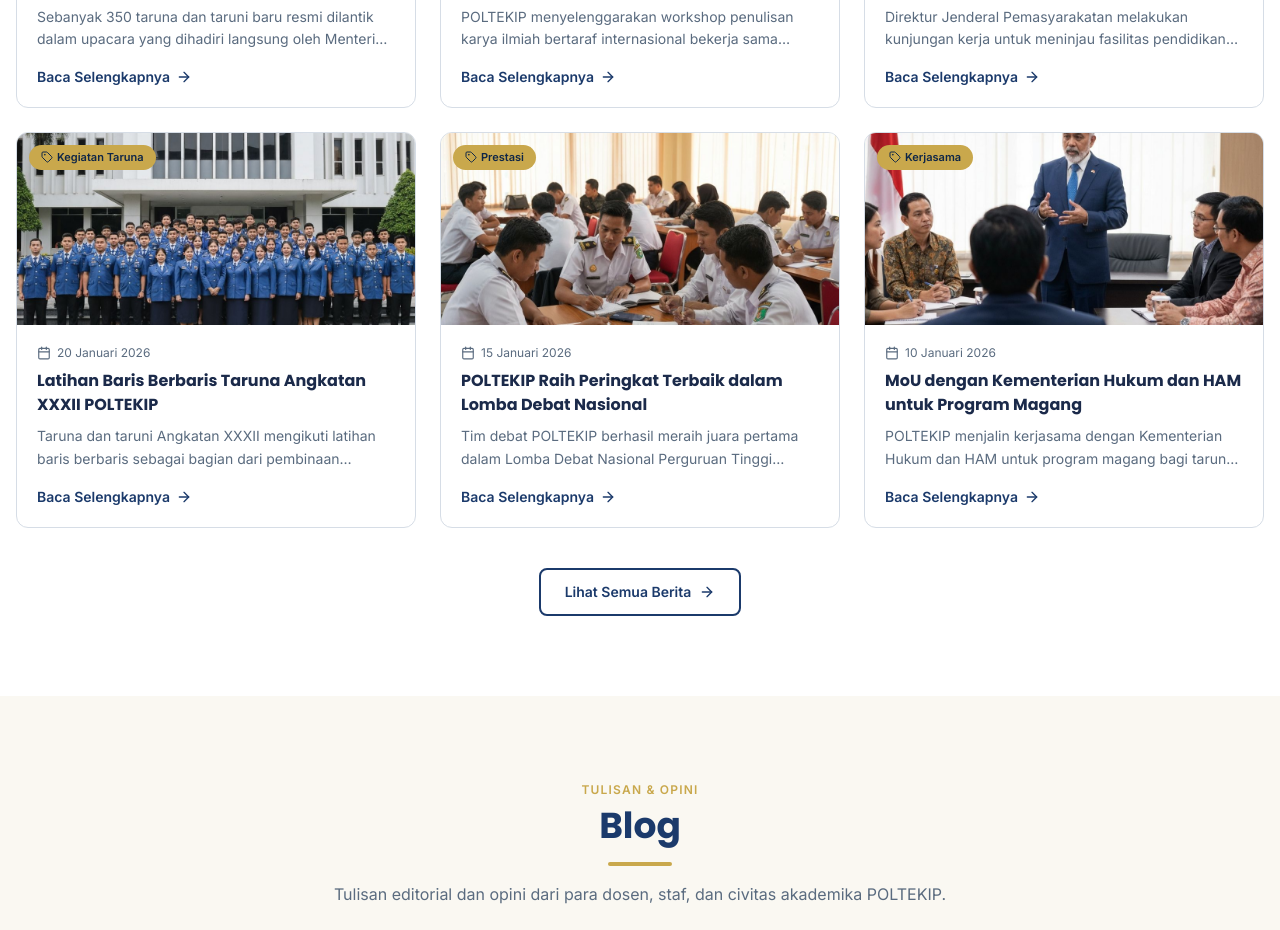
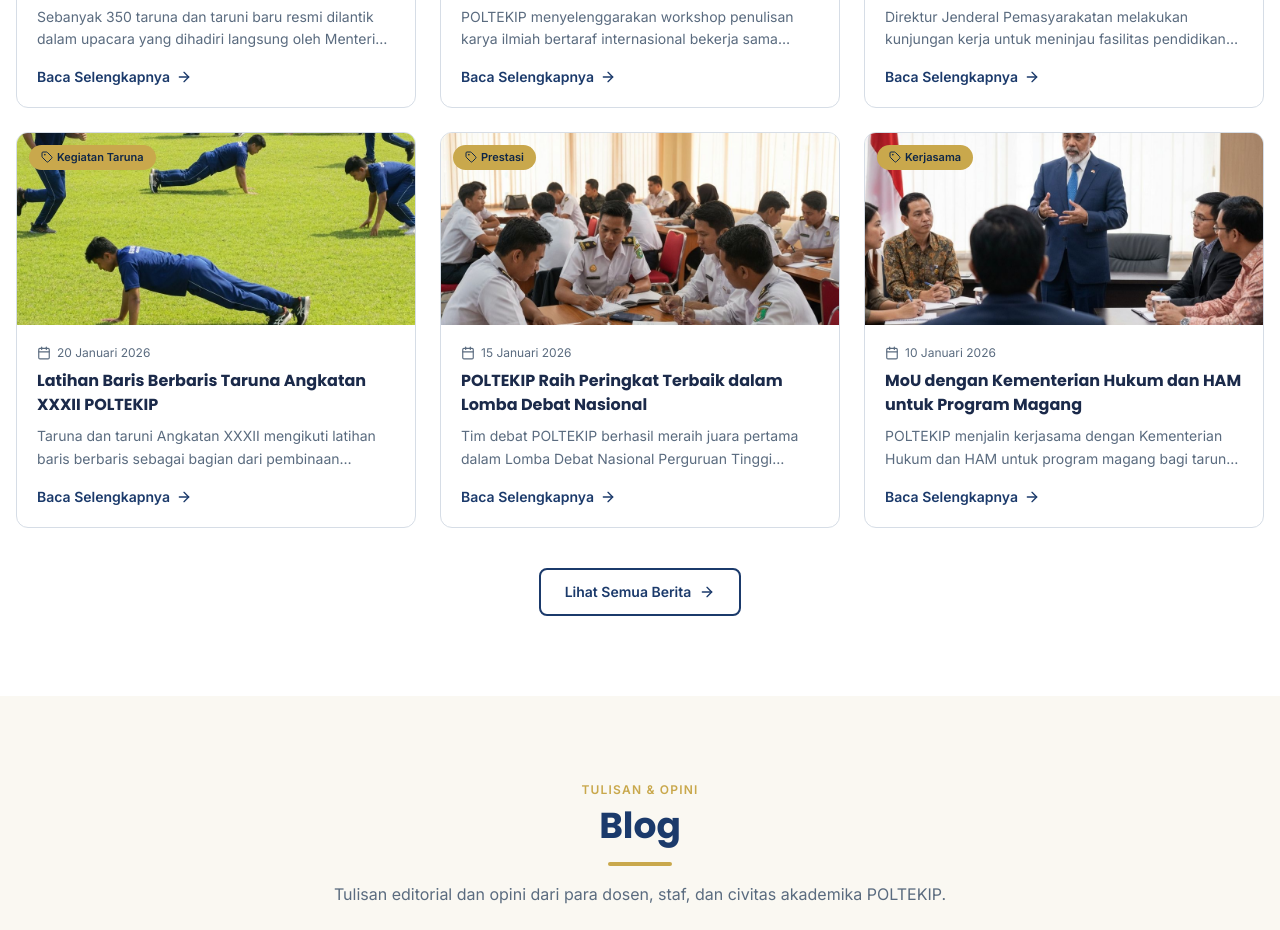
Before and after one commit to afdhika/poltek-imipas, a Next.js app: page / in a window 1280 px wide. Shown: the part 2860-3790 px from the top of the page. Built offline with nearby package versions, Linux system fonts and the light colour scheme.

Commit message:
Update detail berita dan berita

```diff
--- a/app/berita/[slug]/page.tsx
+++ b/app/berita/[slug]/page.tsx
@@ -157,7 +157,7 @@ const articles = {
     title: "Latihan Baris Berbaris Taruna Angkatan XXXII POLTEKIP",
     subtitle:
       "Taruna dan taruni Angkatan XXXII mengikuti latihan baris berbaris sebagai bagian dari pembinaan karakter dan disiplin.",
-    image: "/images/gallery-1.jpg",
+    image: "/images/gallery-4.jpg",
     author: {
       name: "Tim Liputan POLTEKIP",
       role: "Tim Dokumentasi",
@@ -303,7 +303,7 @@ const related = [
   },
   {
     id: 4,
-    image: "/images/gallery-1.jpg",
+    image: "/images/gallery-5.jpg",
     category: "Kegiatan Taruna",
     date: "20 Januari 2026",
     title: "Latihan Baris Berbaris Taruna Angkatan XXXII POLTEKIP",
--- a/app/berita/page.tsx
+++ b/app/berita/page.tsx
@@ -49,7 +49,7 @@ const articles = [
   },
   {
     id: 4,
-    image: "/images/gallery-1.jpg",
+    image: "/images/gallery-4.jpg",
     category: "Kegiatan Taruna",
     date: "20 Januari 2026",
     readTime: "6 menit",
--- a/components/news.tsx
+++ b/components/news.tsx
@@ -36,7 +36,7 @@ const articles = [
   },
   {
     id: 4,
-    image: "/images/news-1.jpg",
+    image: "/images/gallery-4.jpg",
     category: "Kegiatan Taruna",
     date: "20 Januari 2026",
     title: "Latihan Baris Berbaris Taruna Angkatan XXXII POLTEKIP",
```
